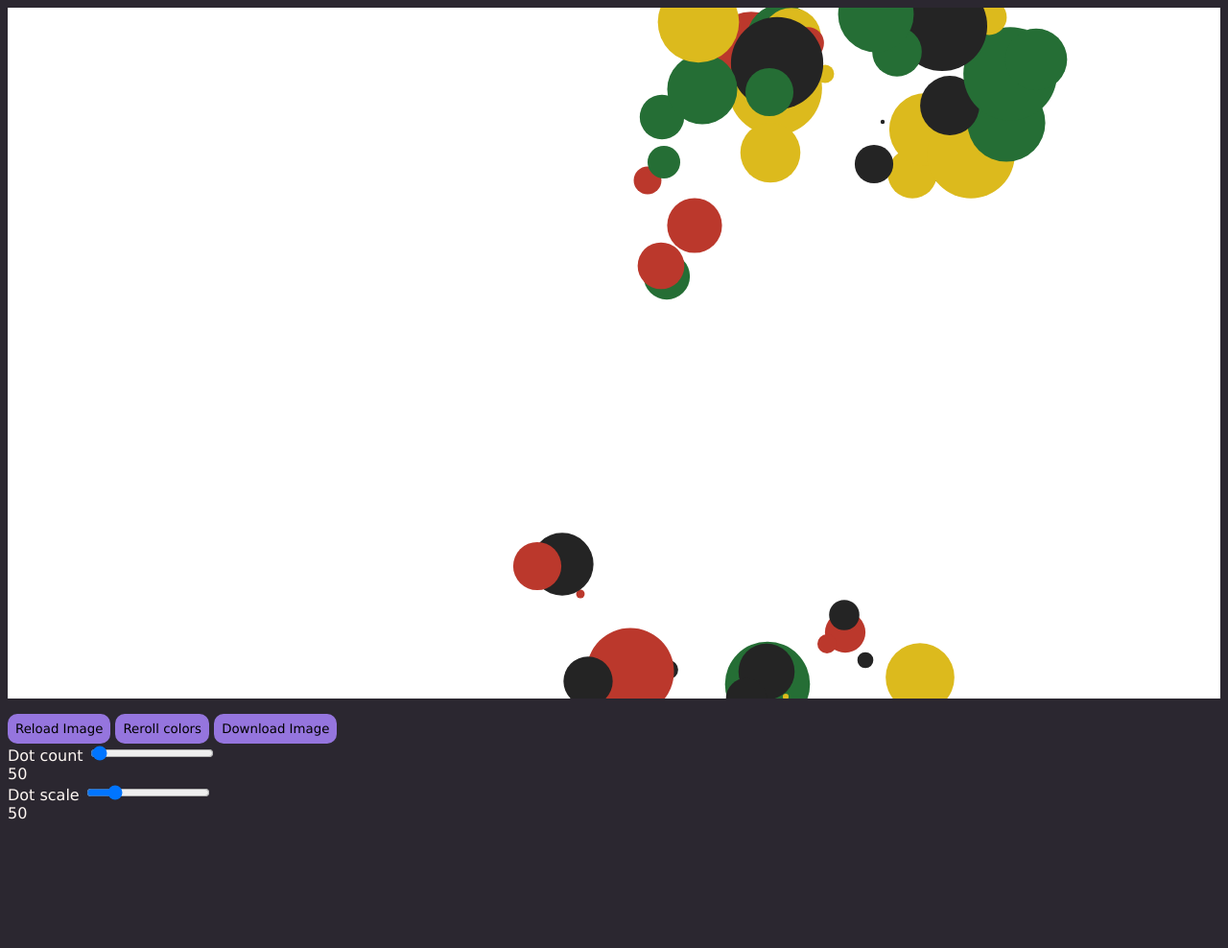
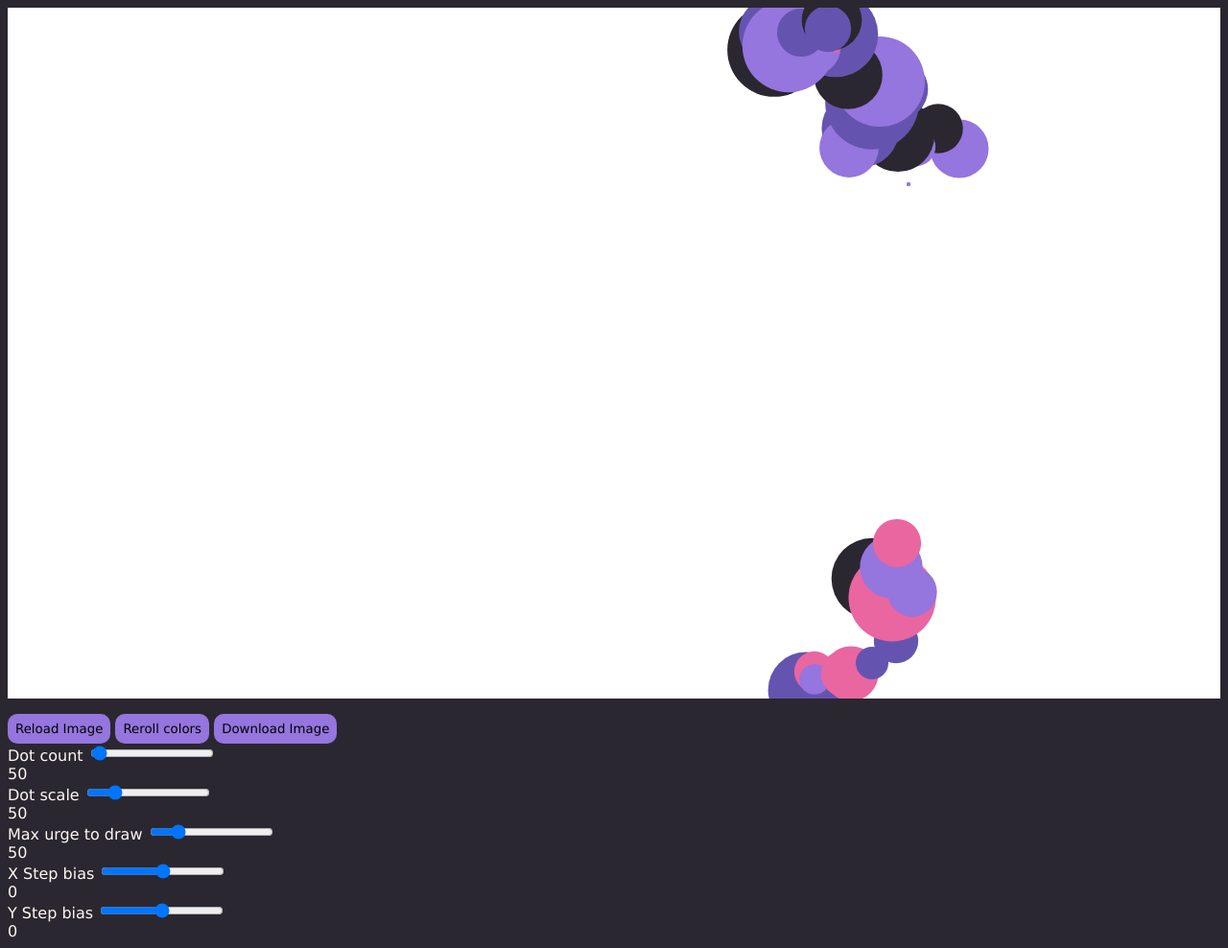
Before and after one commit to Gromate/abstract-dot-generator, a plain HTML site: page index.html in a window 1280 px wide. Shown: the whole page at 96% size. Before the commit the page ends 865 px from the top, so only its background shows below. Drawn offline with Linux system fonts and the light colour scheme.

Commit message:
Added sliders for extra parameters

```diff
--- a/index.html
+++ b/index.html
@@ -29,7 +29,21 @@
         <input type="range" min="1" max="250" value="50" class="slider" id="dotScale">
         <div id="outputDotScale"></div>
     </div>
-
+    <div class="slidecontainer">
+        <label for="maxUrge">Max urge to draw</label>
+        <input type="range" min="1" max="250" value="50" class="slider" id="maxUrge">
+        <div id="outputMaxUrge"></div>
+    </div>
+    <div class="slidecontainer">
+        <label for="xBias">X Step bias</label>
+        <input type="range" min="-10" max="10" step="0.2" value="0" class="slider" id="xBias">
+        <div id="outputXBias"></div>
+    </div>
+    <div class="slidecontainer">
+        <label for="yBias">Y Step bias</label>
+        <input type="range" min="-10" max="10" step="0.2" value="0" class="slider" id="yBias">
+        <div id="outputYBias"></div>
+    </div>
     <script type="module" src="script.js"></script>
 </body>
 
--- a/script.js
+++ b/script.js
@@ -9,6 +9,18 @@ outputDotCount.innerHTML = sliderDotCount.value;
 var sliderDotScale = document.getElementById("dotScale");
 var outputDotScale = document.getElementById("outputDotScale");
 outputDotScale.innerHTML = sliderDotScale.value;
+
+var sliderMaxUrge = document.getElementById("maxUrge");
+var outputMaxUrge = document.getElementById("outputMaxUrge");
+outputMaxUrge.innerHTML = sliderMaxUrge.value;
+
+var sliderXBias = document.getElementById("xBias");
+var outputXBias = document.getElementById("outputXBias");
+outputXBias.innerHTML = sliderXBias.value;
+
+var sliderYBias = document.getElementById("yBias");
+var outputYBias = document.getElementById("outputYBias");
+outputYBias.innerHTML = sliderYBias.value;
 
 function getRandomColor() {
     return `rgb(
@@ -32,7 +44,12 @@ var dotScale = 50;
 var dotCount = 50;
 const dots = [];
 const canvas = document.getElementById("canvas");
-const colorPalette = Palettes.JAMAICA;
+
+var maxUrge = 10;
+var xBias = -1.0;
+var yBias = -1.0;
+
+const colorPalette = Palettes.DEFAULT;
 
 function draw() {
     canvas.width = (window.innerWidth > 0) ? window.innerWidth : screen.width;
@@ -43,6 +60,10 @@ function draw() {
         const ctx = canvas.getContext("2d");
         dotCount = sliderDotCount.value;
         dotScale = sliderDotScale.value;
+
+        maxUrge = sliderMaxUrge.value;
+        xBias = parseFloat(sliderXBias.value);
+        yBias = parseFloat(sliderYBias.value);
 
         //Drawing white background
         ctx.fillStyle = `white`;
@@ -56,10 +77,12 @@ function draw() {
                 Math.random(), //radius
                 getRandomColorPalette(colorPalette) //color
             ));
+            console.log("creating");
         }
 
         while (dots.length > dotCount) {
             dots.pop();
+            console.log("deleting");
         }
 
         for (var dot of dots) {
@@ -74,6 +97,9 @@ draw();
 
 function daAlgo() {
     var x, y;
+    var urgeToDraw = 0;
+    const StepSize = 10;
+
     if (!Array.isArray(dots) || !dots.length) {
         //x = canvas.width/2;
         //y = canvas.height/2;
@@ -84,16 +110,10 @@ function daAlgo() {
         y = dots[dots.length-1].y;
     }
 
-    var urgeToDraw = 0;
-    const maxUrge = 10;
-    const maxStepSize = 50;
-    const xBias = -1;
-    const yBias = -1;
-
     while (urgeToDraw < maxUrge) {
-        x += fonkyMath.getRandomIntInclusive(-maxStepSize, maxStepSize)+xBias;
-        y += fonkyMath.getRandomIntInclusive(-maxStepSize, maxStepSize)+yBias;
-        urgeToDraw += fonkyMath.getRandomIntMax(maxStepSize);
+        x += fonkyMath.getRandomIntInclusive(-StepSize, StepSize)+xBias;
+        y += fonkyMath.getRandomIntInclusive(-StepSize, StepSize)+yBias;
+        urgeToDraw += fonkyMath.getRandomIntMax(StepSize);
     }
 
     if (x > canvas.width) {
@@ -135,6 +155,24 @@ sliderDotScale.oninput = function () {
     draw();
 }
 
+sliderMaxUrge.oninput = function () {
+    outputMaxUrge.innerHTML = this.value;
+    reroll();
+    draw();
+}
+
+sliderXBias.oninput = function () {
+    outputXBias.innerHTML = this.value;
+    reroll();
+    draw();
+}
+
+sliderYBias.oninput = function () {
+    outputYBias.innerHTML = this.value;
+    reroll();
+    draw();
+}
+
 document.getElementById("buttonReload").addEventListener('click', () => {
     reroll();
     draw();
```
